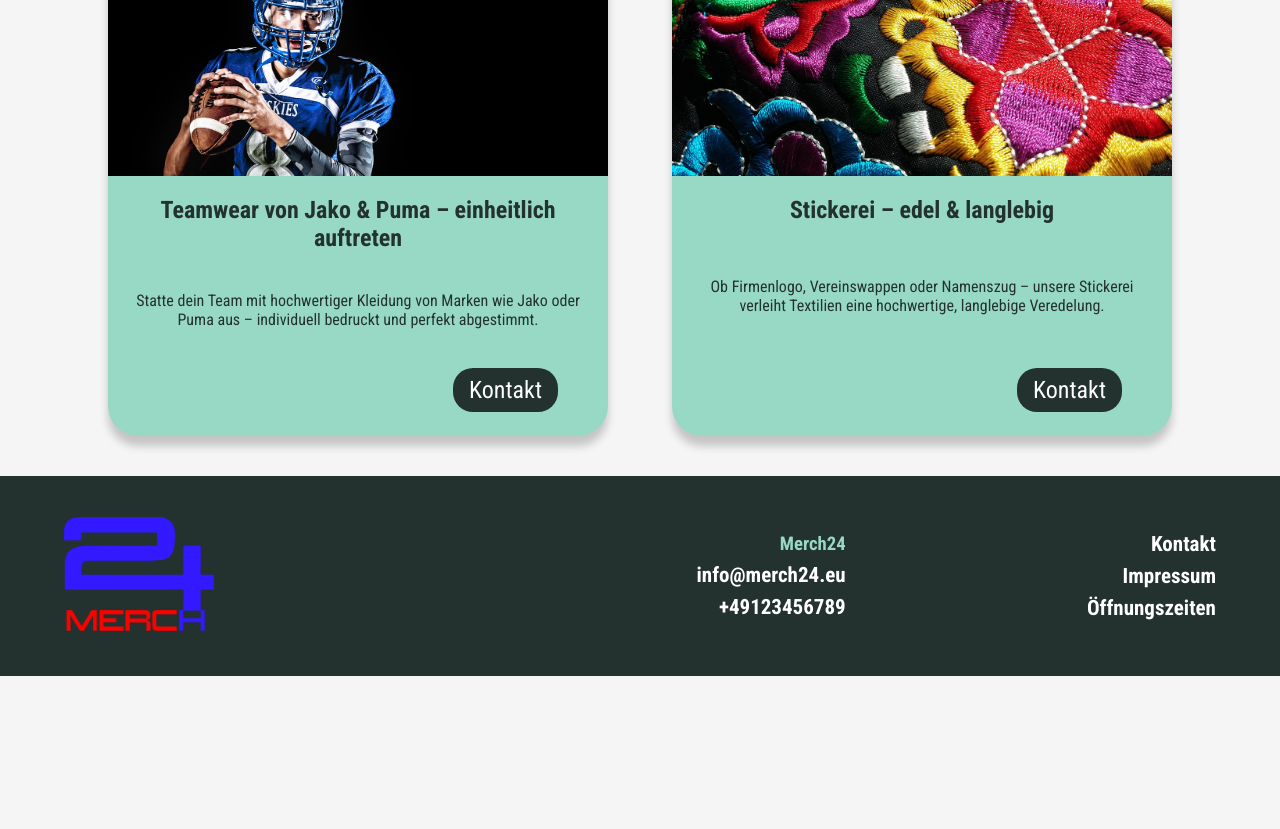
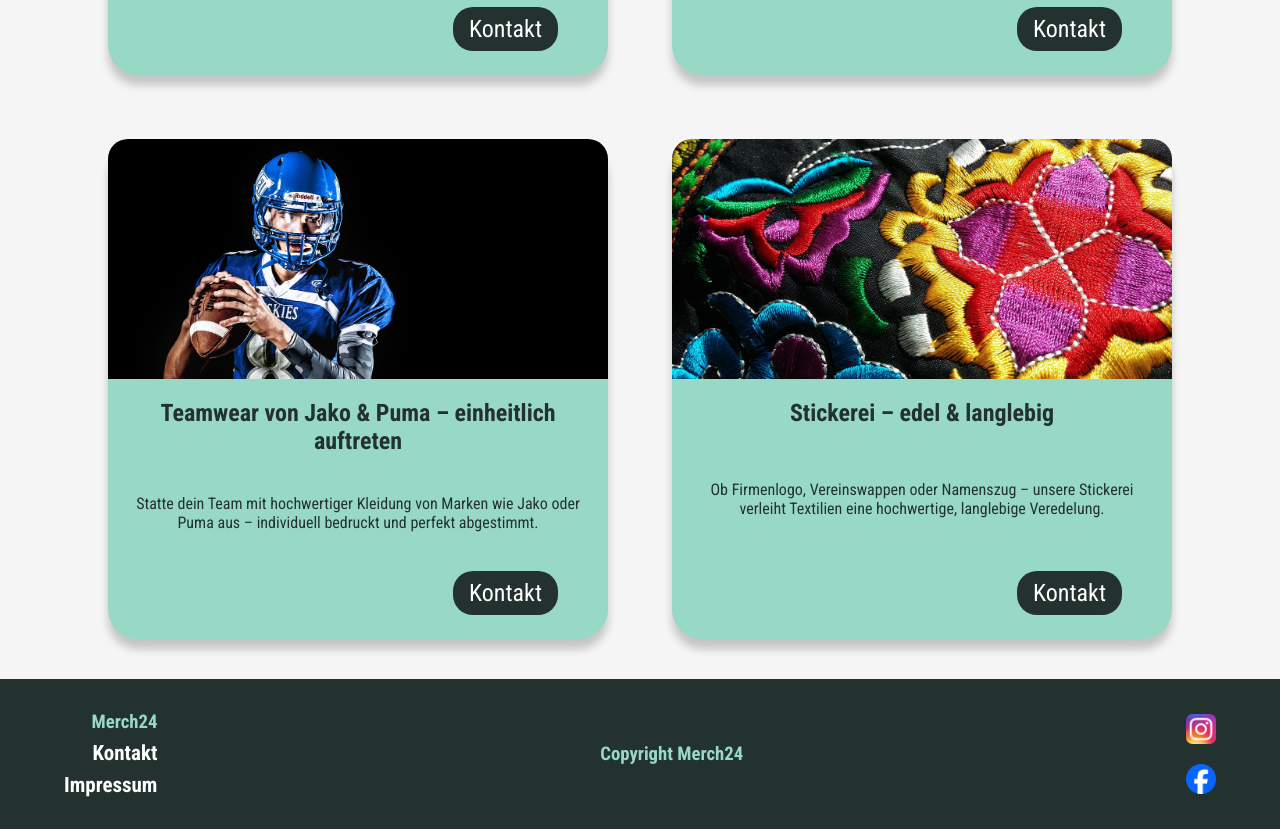
Before and after one commit to Hummner/merch24, an Angular app: page / in a window 1280 px wide. Shown: the part 2340-3169 px from the top of the page. Before the commit the page ends 3016 px from the top, so only its background shows below. Built offline with nearby package versions, Linux system fonts and the light colour scheme.

Commit message:
update: footer

```diff
--- a/src/app/landing-page/services/services.component.html
+++ b/src/app/landing-page/services/services.component.html
@@ -1,5 +1,10 @@
-<div class="service-containers">
-    @for (service of categories; track $index) {
-    <app-service [service]="service" ></app-service>
-    }
-</div>
+<section>
+    <h2>Unsere Produkte</h2>
+    <div class="service-containers">
+        @for (service of categories; track $index) {
+        <app-service [service]="service"></app-service>
+        }
+    </div>
+
+
+</section>
--- a/src/app/landing-page/services/services.component.scss
+++ b/src/app/landing-page/services/services.component.scss
@@ -1,3 +1,16 @@
+section {
+    display: flex;
+    justify-content: center;
+    align-items: center;
+    flex-direction: column;
+}
+
+h2 {
+    padding: 64px 0;
+    font-size: 64px;
+    color: var(--primary-color);
+}
+
 .service-containers {
     display: flex;
     align-items: center;
--- a/src/app/shared/footer/footer.component.html
+++ b/src/app/shared/footer/footer.component.html
@@ -1,22 +1,27 @@
 <section>
     <div class="content">
-        <div class="logo">
+        <!-- <div class="logo">
             <img src="assets/img/logo/merch24.png" alt="">
+        </div> -->
+
+
+        <div class="links">
+            <h3>Merch24</h3>
+            <a href="">Kontakt</a>
+            <a href="/impressum">Impressum</a>
+            <!-- <a href="">Öffnungszeiten</a> -->
+        </div>
+                <div class="links">
+            <h3>Copyright Merch24</h3>
+
+             <!-- <a href="">info&#64;merch24.eu</a>
+            <a href="">+49123456789</a>  -->
         </div>
         <div class="social-media">
-            <div>
 
-            </div>
-        </div>
-        <div class="links">
-            <h3>Merch24</h3>
-            <a href="">info&#64;merch24.eu</a>
-            <a href="">+49123456789</a>
-        </div>
-        <div class="links">
-            <a href="">Kontakt</a>
-            <a href="/impressum">Impressum</a>
-            <a href="">Öffnungszeiten</a>
+            <img src="assets/img/logo/instagram.png" alt="">
+            <img src="assets/img/logo/facebook.png" alt="">
+
         </div>
     </div>
 </section>
--- a/src/app/shared/footer/footer.component.scss
+++ b/src/app/shared/footer/footer.component.scss
@@ -1,6 +1,6 @@
 section {
     width: 100%;
-    height: 200px;
+    height: 150px;
     background-color: var(--primary-color);
     display: flex;
     justify-content: center;
@@ -36,3 +36,20 @@
         font-size: 21px;
     }
 }
+
+.social-media {
+    display: flex;
+    flex-direction: column;
+    justify-content: center;
+    align-items: center;
+    gap: 20px;
+    img {
+        width: 30px;
+        transform: scale(1);
+        transition: transform 75ms ease-in-out;
+        cursor: pointer;
+        &:hover {
+            transform: scale(1.2);
+        }
+    }
+}
```
Also changed, not shown: src/assets/img/logo/facebook.png (added), src/assets/img/logo/instagram.png (added).
